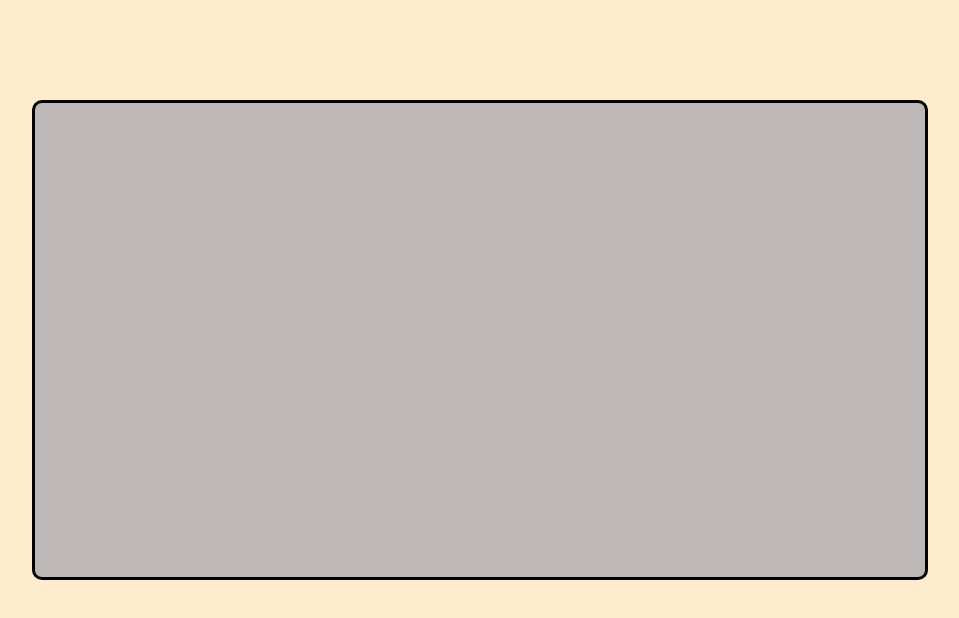
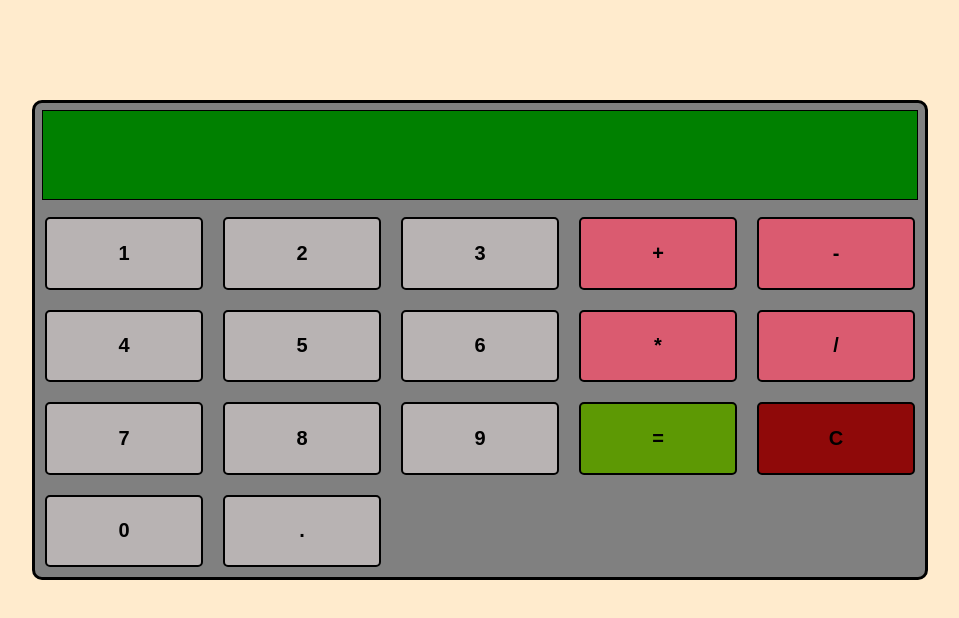
Before and after one commit to bogdanmarkovsky/Calculator, a plain HTML site: page index.html in a window 1280 px wide. Shown: the whole page, without its empty margins (160-1119 px from the left). Drawn offline with Linux system fonts and the light colour scheme.

Commit message:
2 добавлен каркас и внешний вид калькулятора

```diff
--- a/index.html
+++ b/index.html
@@ -1,14 +1,70 @@
 <!DOCTYPE html>
 <html lang="кг">
-<head>
-    <meta charset="UTF-8">
-    <meta http-equiv="X-UA-Compatible" content="IE=edge">
-    <meta name="viewport" content="width=device-width, initial-scale=1.0">
+  <head>
+    <meta charset="UTF-8" />
+    <meta name="viewport" content="width=device-width, initial-scale=1.0" />
+    <meta name="description" content="Calculator" />
+    <meta name="author" content="Bogdan Markovsky" />
     <title>Calculator</title>
-    <link rel="stylesheet" href="./style.css">
-</head>
-<body class="page">
-    <main class="calculator"></main>
-
-</body>
+    <link rel="stylesheet" href="./style.css" />
+  </head>
+  <body class="page">
+    <main class="calculator">
+      <div class="calculator__display">
+        <div class="calculator__display_result"></div>
+      </div>
+      <button id="1" class="calculator__button">
+        <div class="calculator__symbol">1</div>
+      </button>
+      <button id="2" class="calculator__button">
+        <div class="calculator__symbol">2</div>
+      </button>
+      <button id="3" class="calculator__button">
+        <div class="calculator__symbol">3</div>
+      </button>
+      <button id="+" class="calculator__button calculator__button_operator">
+        <div class="calculator__symbol">+</div>
+      </button>
+      <button id="-" class="calculator__button calculator__button_operator">
+        <div class="calculator__symbol">-</div>
+      </button>
+      <button id="4" class="calculator__button">
+        <div class="calculator__symbol">4</div>
+      </button>
+      <button id="5" class="calculator__button">
+        <div class="calculator__symbol">5</div>
+      </button>
+      <button id="6" class="calculator__button">
+        <div class="calculator__symbol">6</div>
+      </button>
+      <button id="*" class="calculator__button calculator__button_operator">
+        <div class="calculator__symbol">*</div>
+      </button>
+      <button id="/" class="calculator__button calculator__button_operator">
+        <div class="calculator__symbol">/</div>
+      </button>
+      <button id="7" class="calculator__button">
+        <div class="calculator__symbol">7</div>
+      </button>
+      <button id="8" class="calculator__button">
+        <div class="calculator__symbol">8</div>
+      </button>
+      <button id="9" class="calculator__button">
+        <div class="calculator__symbol">9</div>
+      </button>
+      <button id="=" class="calculator__button calculator__button_equals">
+        <div class="calculator__symbol">=</div>
+      </button>
+      <button id="C" class="calculator__button calculator__button_c">
+        <div class="calculator__symbol">C</div>
+      </button>
+      <button id="0" class="calculator__button">
+        <div class="calculator__symbol">0</div>
+      </button>
+      <button id="." class="calculator__button">
+        <div class="calculator__symbol">.</div>
+      </button>
+    </main>
+    <script src="./script.js"></script>
+  </body>
 </html>
--- a/style.css
+++ b/style.css
@@ -1,18 +1,76 @@
 .page {
-    background-color: blanchedalmond;
+    display: flex;
     min-width: 320px;
     max-width: 1440px;
     margin: auto;
-    display: flex;
+    background-color: blanchedalmond;
 }
 
 .calculator {
+    display: grid;
+    grid-template-columns: repeat(5, 1fr);
+    grid-template-rows: repeat(5, 1fr);
+    box-sizing: border-box;
+    width: 70%;
     height: 60vh;
-    width: 70%;
     margin: 100px auto;
-    background-color: rgb(189, 183, 183);
-    box-sizing: border-box;
     border: 3px solid black;
     border-radius: 10px;
+    background-color: rgb(189, 183, 183);
+    background-color: gray;
+}
 
+.calculator__display {
+    display: flex;
+    flex-direction: column;
+    grid-column: 1/6;
+    grid-row: 1;
+    gap: 5px;
+    box-sizing: border-box;
+    min-height: 90px;
+    margin: 7px;
+    border: 1px solid black;
+    padding: 5px;
+    font-weight: bold;
+    font-size: 40px;
+    text-align: right;
+    background-color: green;
 }
+
+.calculator__display_result {
+    width: 100%;
+    height: 100%;
+}
+
+.calculator__button {
+    display: flex;
+    box-sizing: border-box;
+    margin: 10px;
+    border: 2px solid black;
+    border-radius: 5px;
+    padding: 0;
+    background-color: rgb(184, 179, 179);
+}
+
+.calculator__button:hover {
+    opacity: 0.7;
+    cursor: pointer;
+}
+
+.calculator__button_operator {
+    background-color: rgb(218, 91, 112);
+}
+
+.calculator__button_equals {
+    background-color: rgb(93, 153, 4);
+}
+
+.calculator__button_c {
+    background-color: rgb(143, 9, 9);
+}
+
+.calculator__symbol {
+    margin: auto;
+    font-weight: bold;
+    font-size: 20px;
+}
```
